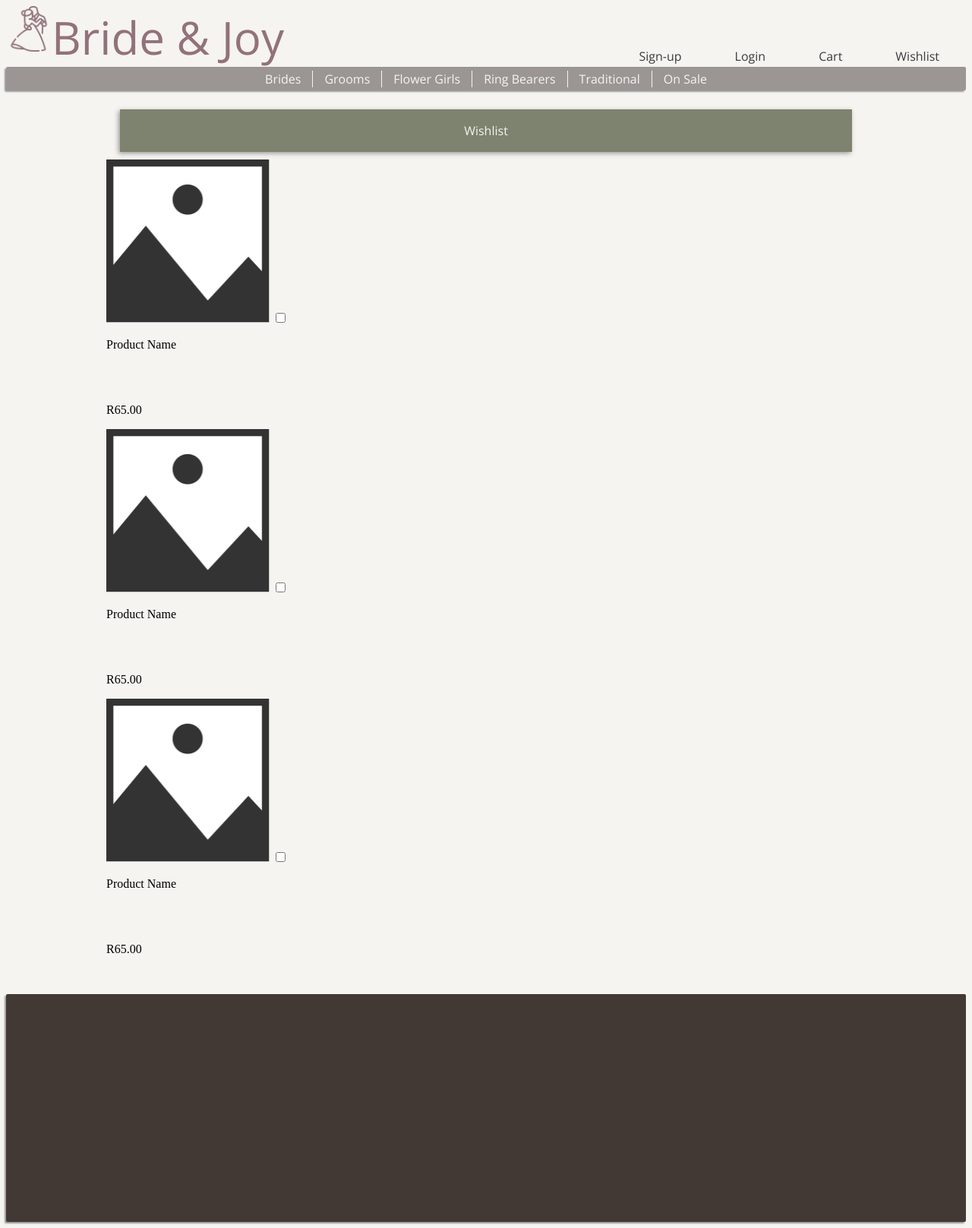
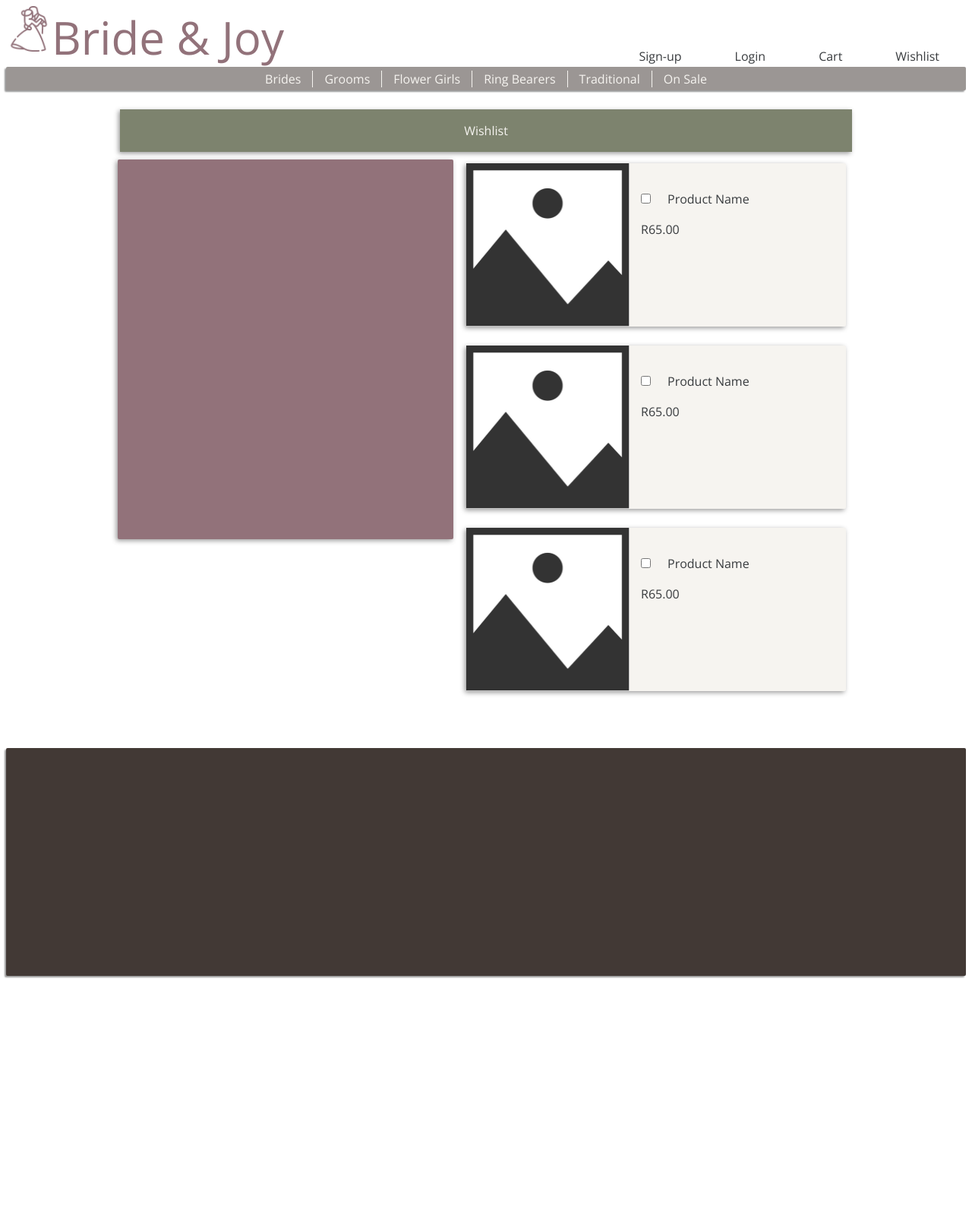
Before and after one commit to otsilemodiselle/ITECA_Project, a PHP site: page /wishlist.html in a window 1280 px wide. Shown: the whole page at 76% size. After the commit the page ends 1288 px from the top, so only its background shows below. Run offline with PHP 8.4, Linux system fonts and the light colour scheme.

Commit message:
updated css file

```diff
--- a/Deliverable 2/Prototypes/B/catalogue.html
+++ b/Deliverable 2/Prototypes/B/catalogue.html
@@ -4,6 +4,7 @@
     <meta charset="UTF-8">
     <meta http-equiv="X-UA-Compatible" content="IE=edge">
     <meta name="viewport" content="width=device-width, initial-scale=1.0">
+    <meta http-equiv="refresh" content="3" >
     <title>Float Example</title>
     <link rel="stylesheet" href="floatexample.css">
     <link rel="stylesheet" href="https://fonts.googleapis.com/css?family=Open+Sans">
--- a/Deliverable 2/Prototypes/B/floatexample.css
+++ b/Deliverable 2/Prototypes/B/floatexample.css
@@ -1,4 +1,4 @@
-body {
+.body {
     background-color: #F6F4F0;
 }
 
@@ -21,6 +21,30 @@ body {
     transition: background-color 0.3s ease;
     transition: box-shadow 0.3s ease;
 
+}
+
+.sub-container {
+    float: left;
+    /* border: 1px solid black; */
+}
+
+.banner {
+    border: none;
+    background-color: #F6F4F0;
+    height: 215px;
+    width: 500px;
+    margin-top: 5px;
+    margin-left: 17px;
+    margin-right: 17px;
+    margin-bottom: 25px;
+    box-shadow: -2px 2px 6px #999999;
+    cursor: pointer;
+    border-top-left-radius: 2px;
+    border-top-right-radius: 2px;
+    border-bottom-left-radius: 2px;
+    border-bottom-right-radius: 2px;
+    transition: background-color 0.3s ease;
+    transition: box-shadow 0.3s ease;
 }
 
 .card:hover {
@@ -58,10 +82,36 @@ body {
     background-color: #7D836E;
     /* height: 32px; */
     text-justify: auto;
-
 }
 
+.wishlist-manager {
+    /* border: 1px solid black; */
+    width: 442px;
+    height: 500px;
+    float: left;
+    margin-left: 15px;
+    box-shadow: -2px 2px 6px #999999;
+    border-top-left-radius: 2px;
+    border-top-right-radius: 2px;
+    border-bottom-left-radius: 2px;
+    border-bottom-right-radius: 2px;
+    background-color: #92727A;
+}
+
+.panel-selection, .prod-price-panel, .prod-name-panel {
+    display: inline;
+    font-family: 'Open Sans', sans-serif;
+    color: #383B3E;
+    font-weight: normal;
+    margin-left: 15px;
+    font-size: 16px;
+    margin-top: 40px;
+}
+
+
+
 .thumbnail {
+    float: left;
     width: 215px;
     height: 215px;
     transition: background-color 0.3s ease;
```
Also changed, not shown: other parts of Deliverable 2/Prototypes/B/floatexample.css (+49 -3 lines).
